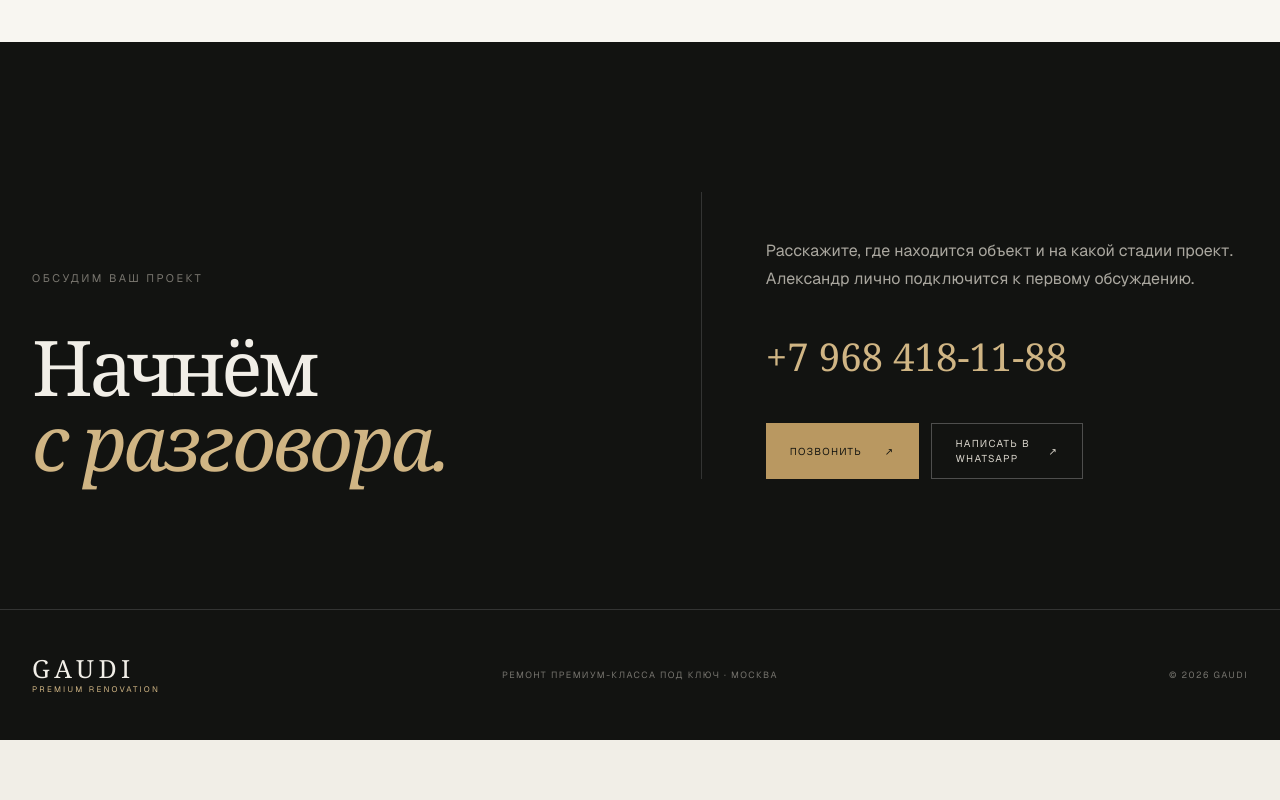
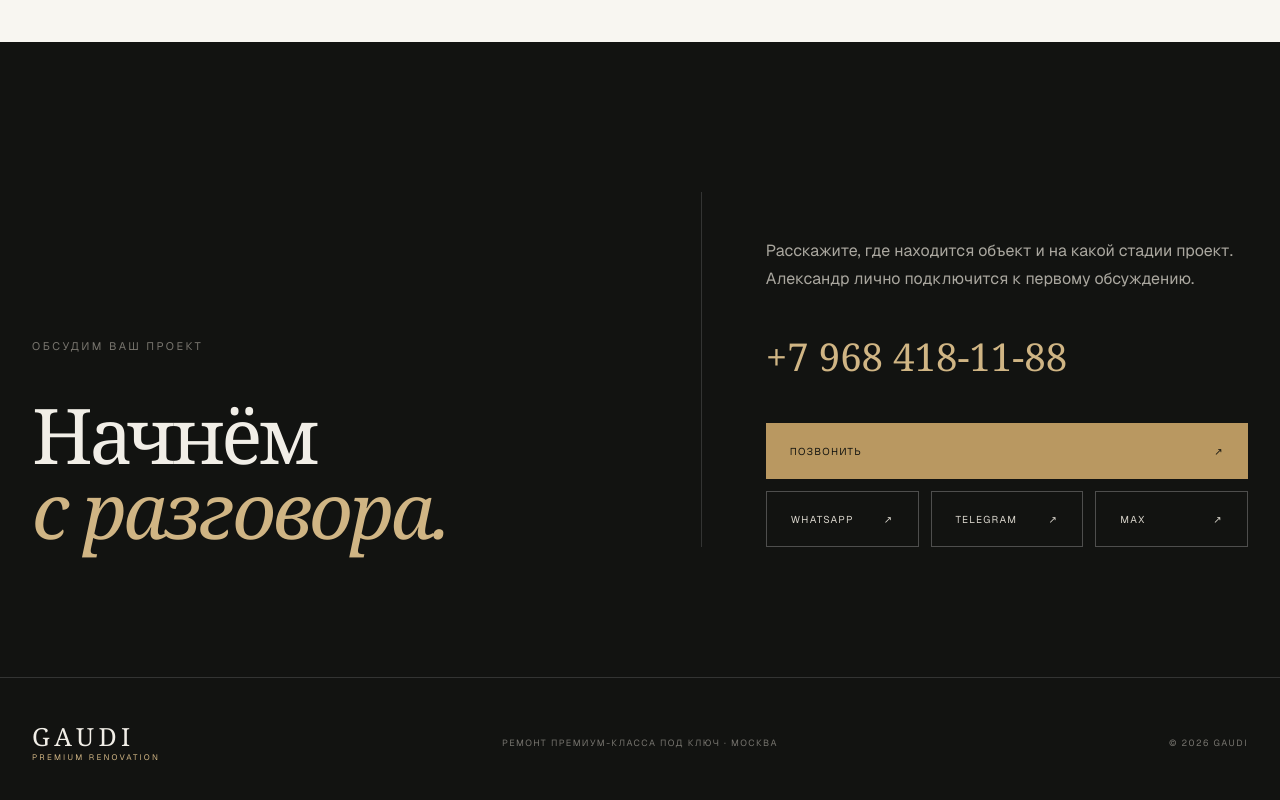
Before and after one commit to holyfastman/Gaudi, a Next.js app: page / in a window 1280 px wide. Shown: the part 6421-7221 px from the top of the page. Before the commit the page ends 7161 px from the top, so only its background shows below. Built offline with nearby package versions, Linux system fonts and the light colour scheme.

Commit message:
Добавить Telegram и MAX в контакты

```diff
--- a/app/page.tsx
+++ b/app/page.tsx
@@ -169,8 +169,10 @@ export default function Home() {
             <p>Расскажите, где находится объект и на какой стадии проект. Александр лично подключится к первому обсуждению.</p>
             <a className="contact-phone" href={phoneHref}>{phoneDisplay}</a>
             <div className="contact-actions">
-              <a className="button button-gold" href={phoneHref}>Позвонить <span>↗</span></a>
-              <a className="button button-outline" href="https://wa.me/79684181188">Написать в WhatsApp <span>↗</span></a>
+              <a className="button button-gold contact-call" href={phoneHref}>Позвонить <span>↗</span></a>
+              <a className="button button-outline" href="https://wa.me/79684181188" target="_blank" rel="noreferrer">WhatsApp <span>↗</span></a>
+              <a className="button button-outline" href="https://t.me/AleksLagutin" target="_blank" rel="noreferrer">Telegram <span>↗</span></a>
+              <a className="button button-outline" href="https://max.ru/u/f9LHodD0cOIytiaLDWfH_XbHlLGTyRA_OA1HSCVvrTcCYnf2NennLkccKow" target="_blank" rel="noreferrer">MAX <span>↗</span></a>
             </div>
           </div>
         </div>
```
